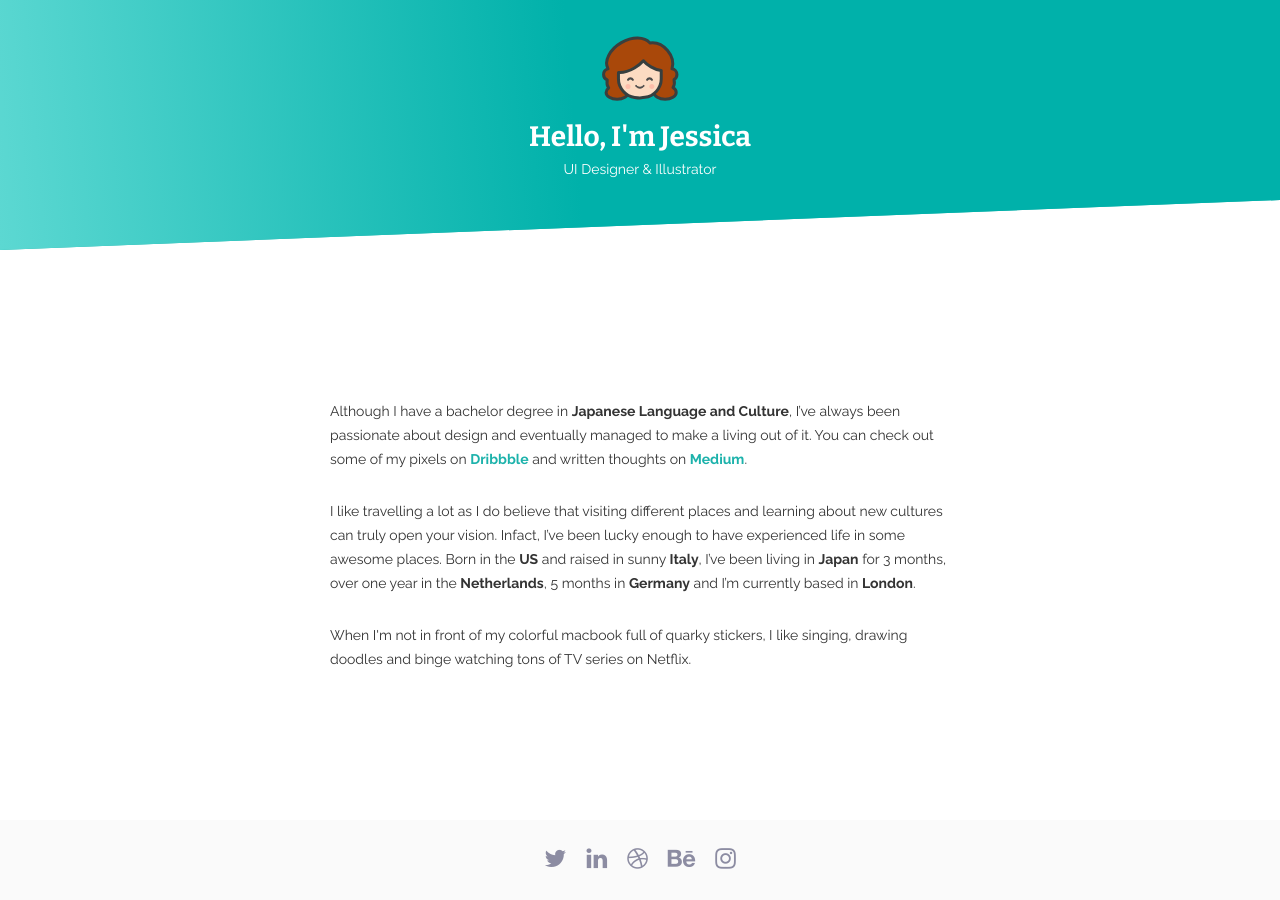
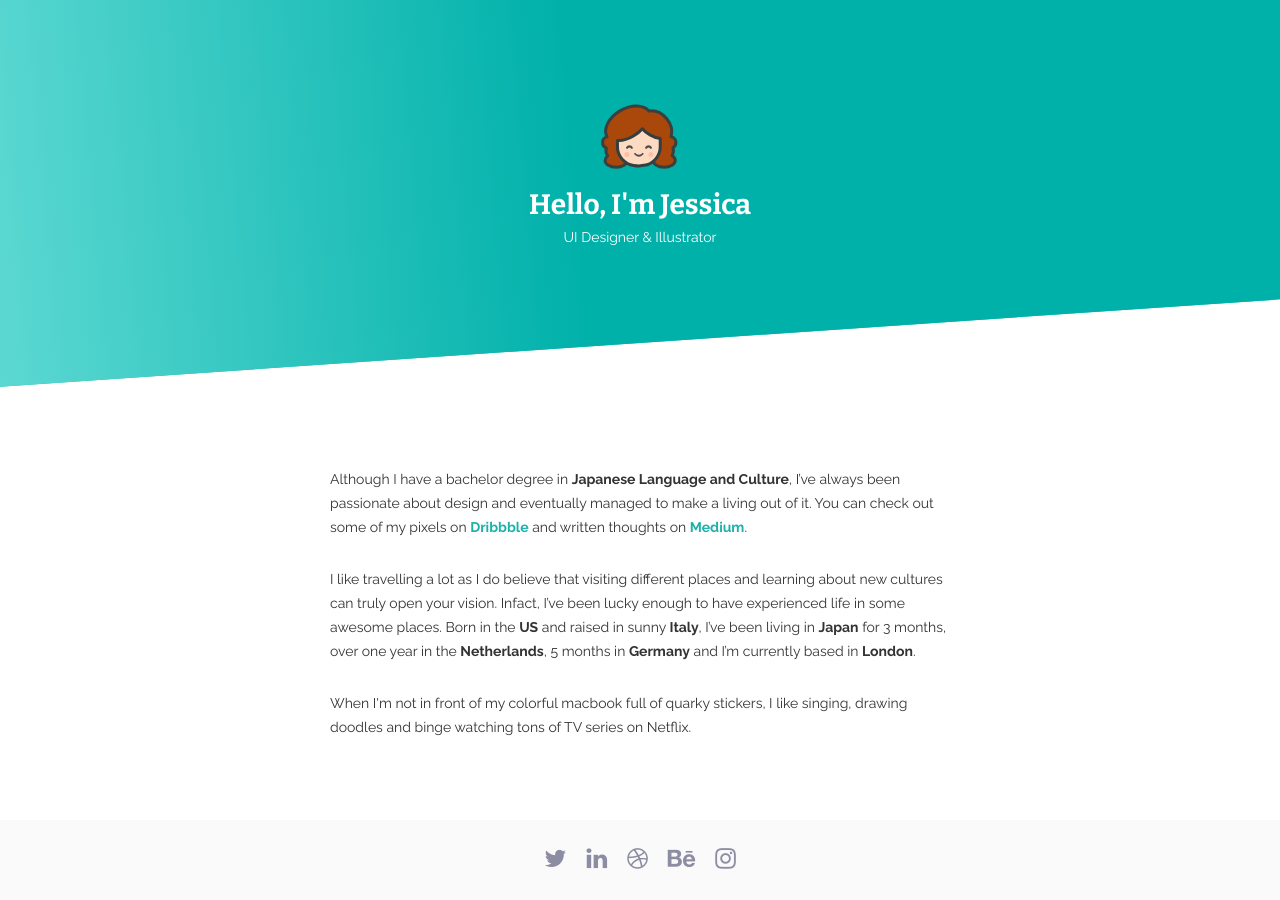
Before and after one commit to jexyla/jexyla.github.io, a Jekyll site: the page built from index.html, in a window 1280 px wide. Built offline with Jekyll 4.4.1, drawn with Linux system fonts in a browser that asks for light colours.

Commit message:
Improve layout on larger screens

```diff
--- a/css/main.scss
+++ b/css/main.scss
@@ -30,7 +30,12 @@ $base-font-size: 14px;
 $base-font-family: Raleway, Arial;
 
 header {
-    height: 250px;
+    flex: 4 0 250px;
+    display: flex;
+    align-items: center;
+    justify-content: center;
+    margin-top: -50px;
+
     color: $header-text-color;
     background-color: $header-background-color;
     background-image: -webkit-linear-gradient(355deg, $header-background-gradient-start-color 0%,
```
